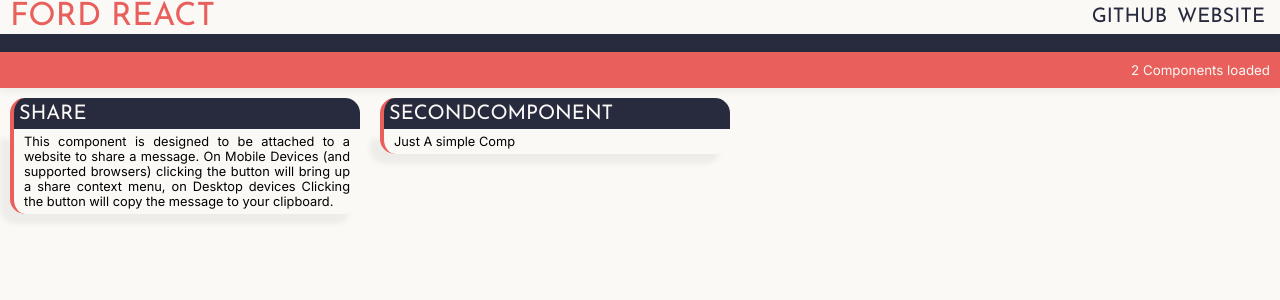
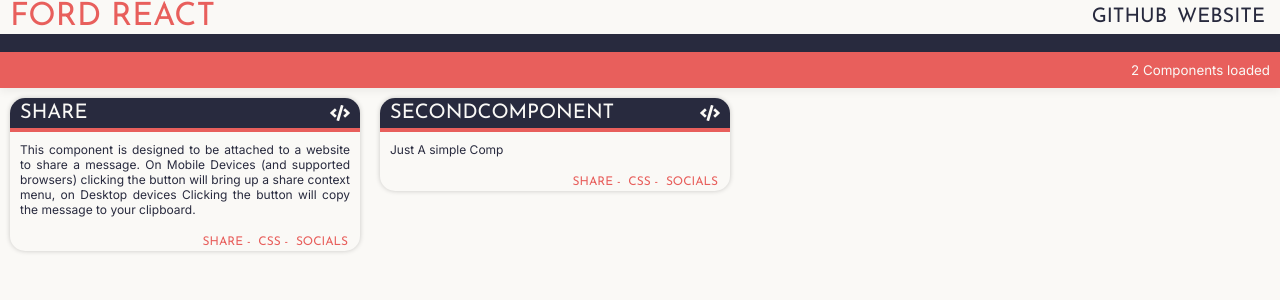
Before and after one commit to Fordcois/ford-react-library, a React (Vite) app: page / in a window 1280 px wide. Shown: the top 300 px of the page. Built offline with nearby package versions, Linux system fonts and the light colour scheme.

Commit message:
Styles Homepage

```diff
--- a/src/ComponentLibraryData.js
+++ b/src/ComponentLibraryData.js
@@ -29,6 +29,7 @@ export const ComponentLibraryData = [
       description: 'Just A simple Comp',
       instructions: 'Here are instructions for using the component',
       component:ShareButton,
+      Tags:['SHARE','CSS','SOCIALS']
     }
   ];
 
--- a/src/Pages/index.jsx
+++ b/src/Pages/index.jsx
@@ -11,7 +11,7 @@ const Homepage = () => {
       name={component.name}
       description={component.description}
       url={component.url}
-      tags={component.tags}
+      tags={component.Tags}
     />
   ));
 
--- a/src/components/SiteComponents/Banner.jsx
+++ b/src/components/SiteComponents/Banner.jsx
@@ -36,7 +36,7 @@ const Banner = ({ComponentName,codeLink,CSSLink,instructions}) => {
                 <span className="ProjectBannerTitle">{ComponentName? ComponentName: ''}&nbsp;</span>
             </div>
             <div className='InstructionsBanner'>
-                {instructions? instructions: 'Look at code for further instructions'};
+                {instructions? instructions: 'Look at code for further instructions'}
             </div>
         </div>
         )
--- a/src/components/SiteComponents/ComponentCard.jsx
+++ b/src/components/SiteComponents/ComponentCard.jsx
@@ -1,13 +1,30 @@
+import { FaCode } from "react-icons/fa";
 // eslint-disable-next-line react/prop-types
 const ComponentCard = ({ name, description, url, tags }) => {
   return (
-    // Drop Shadow for the Card
     <div className="Component-card-container">
+      <a href={url}>
+      <div className="Component-card">
       <div className="Header">
-        <a href={url} className="title">{name}</a></div>
-        <div className="Description">{description}</div>
-        {/* Description Should Have Max Height and then scrollable */}
+      {name}<FaCode />
+      </div>
+      <div className="Stripe" />
+      {/* {tags.map((tag, index) => <span key={index}>{tag}</span>)} */}
 
+      <div className="Description">
+      {description}
+      </div>
+      <div className="Tags">
+      {tags.map((tag, index) =>
+        <span key={index} className="single-tag">{tag}
+        {index < tags.length - 1 ? ' - ' : ''}
+        </span>
+
+      )}
+      </div>
+      {/* Description Should Have Max Height and then scrollable */}
+      </div>
+      </a>
     </div>
   );
 };
--- a/src/index.css
+++ b/src/index.css
@@ -6,7 +6,6 @@
   --Secondary: #282A3E;
   --MainFont: "Josefin Sans", sans-serif;
   --Shadow: rgba(0,0,0,.05) -10px 10px 5px;
-  --FontColour: #142c31;
   --DefaultPadding: 1px 10px;
   --TextFont: 'Inter', sans-serif;
 }
@@ -118,30 +117,67 @@ body{
   width: 350px;
   padding: 10px;
 }
-.Component-card-container .Header{
+.Component-card-container a {
+  text-decoration: none;
+  color: inherit; /* To ensure it inherits the color and doesn't appear as a default link color */
+}
+
+.Component-card{
+  background-color: var(--White);
+  box-shadow: rgba(0, 0, 0, .2) 0px 0px 5px;
+  border-radius: 15px;
+}
+.Component-card:hover{
+  background-color: var(--White);
+  box-shadow: rgba(0, 0, 0, .4) 0px 0px 5px;
+}
+
+.Component-card .Header{
 background-color: var(--Secondary);
-padding: 5px;
 border-radius: 15px 15px 0px 0px;
-border-left: 4px solid var(--Primary);
+padding: 5px 10px;
+font-family: var(--MainFont);
+text-transform: uppercase;
+color: var(--White);
+font-size: 1.25rem;
+display: flex;
+justify-content: space-between;
 }
-.Component-card-container .Header:hover{
+.Component-card:hover .Header{
+  color: var(--Primary);
+
+  }
+
+.Component-card .Stripe{
   background-color: var(--Primary);
+  padding: 2px 10px;
+  }
+.Component-card .Description{
+  color: var(--Secondary);
+  font-size: 0.75rem;
+  text-align: justify;
+  padding: 10px;
+    }
+  .Component-card .Tags{
+    padding: 2px 10px;
+    text-align: right;
+  }
+.Component-card .Tags .single-tag{
+  color: var(--Primary);
+  font-family: var(--MainFont);
+  font-size: .75rem;
+  padding: 2px;
+}
+.Component-card .Tags .single-tag:hover{
+  color: var(--Secondary);
+  font-family: var(--MainFont);
+  font-size: .75rem;
+  padding: 2px;
+}
 
-}
-.Component-card-container .Description{
-  background-color: var(--White);
-  padding: 5px 10px;
-  font-size: .8rem;
-  text-align: justify;
-  background-color: var(--White);
-  border-radius:0px 0px 15px 15px;
-  box-shadow: var(--Shadow);
-  border-left: 4px solid var(--Primary);
-  }
-.Component-card-container .title{
-  font-family: var(--MainFont);
-  font-size: 1.25rem;
-  text-transform: uppercase;
-  text-decoration: none;
-  color: var(--White)
-}
+
+
+
+
+/* TODO - Make heavier box shadow on select
+//Change Title Maybe? */
```
